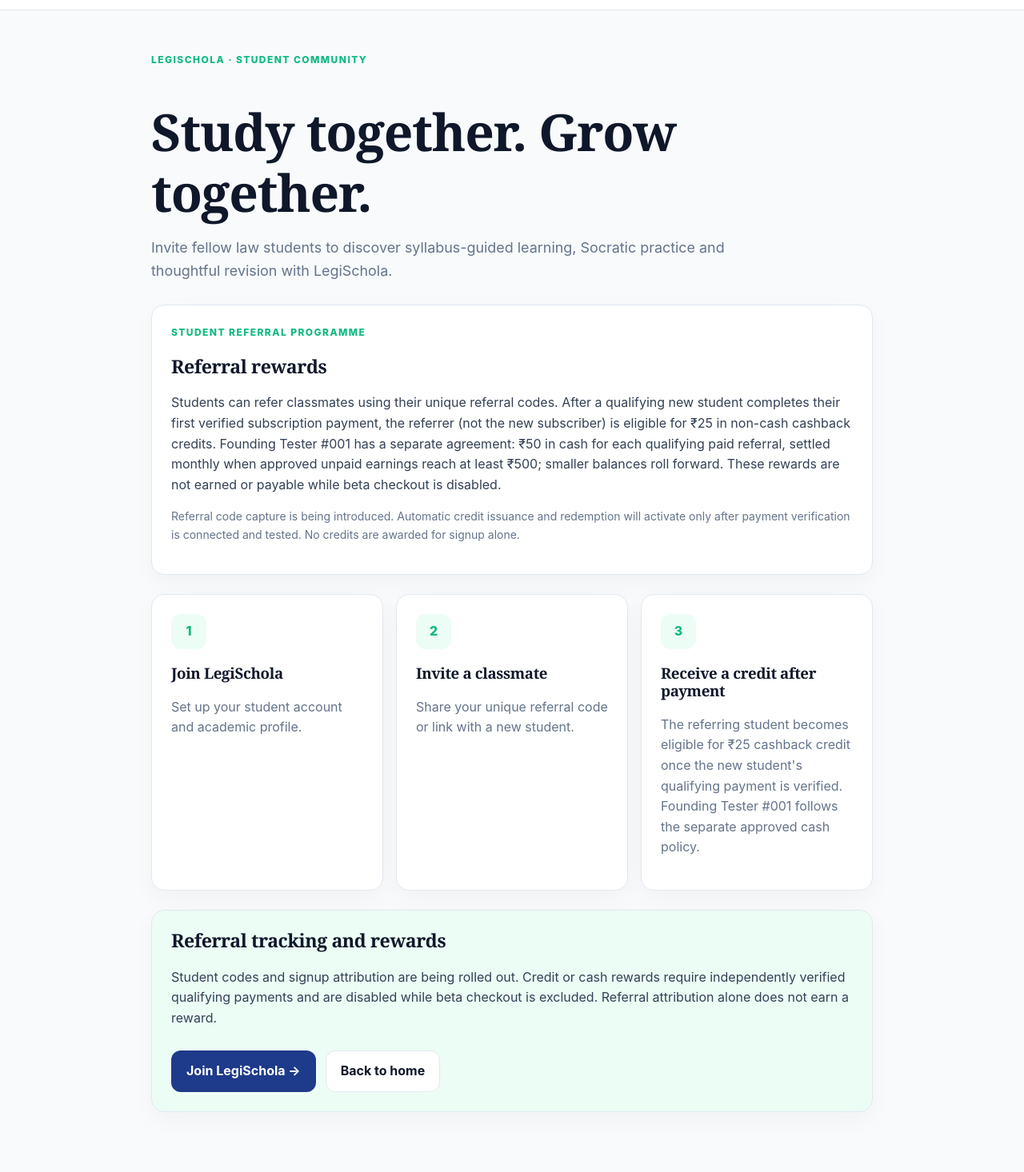
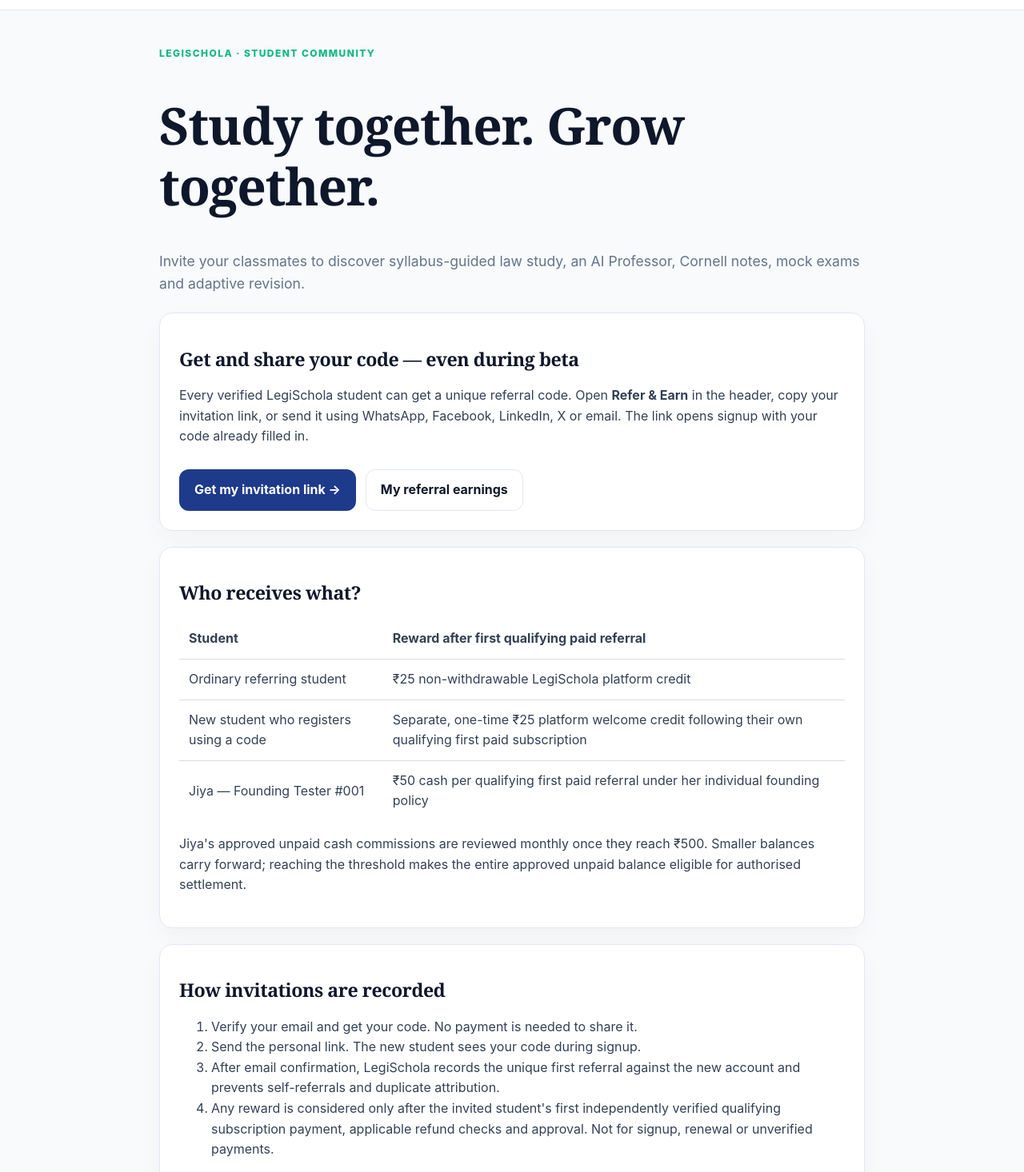
Before and after one commit to XyLyX/legischola, a Next.js app: page /referral in a window 1280 px wide. Shown: the part 64-1530 px from the top of the page at 80% size. Built offline with nearby package versions, Linux system fonts and the light colour scheme; no server answers.

Commit message:
Align public referral policy and sharing instructions with independently tracked invitations and verified-payment-only rewards

```diff
--- a/app/referral/page.tsx
+++ b/app/referral/page.tsx
@@ -1,31 +1,43 @@
 import Link from "next/link";
-import type { Metadata } from "next";
+import type {Metadata} from "next";
+import {referralPolicy} from "../../lib/referral-policy";
 
-export const metadata: Metadata = {
-  title: "Refer a Friend | LegiSchola",
-  description: "Learn how LegiSchola referral credits work.",
+export const metadata:Metadata={
+ title:"Refer a Friend",
+ description:"Get your unique LegiSchola referral code and invite classmates. Referral tracking works in beta; rewards require verified eligible paid subscriptions.",
+ alternates:{canonical:"https://legischola.com/referral"},
+ openGraph:{title:"Invite a friend to LegiSchola",description:"Learn how student referral codes, invitations and future paid-subscription rewards work.",url:"https://legischola.com/referral"},
 };
-
-export default function ReferralPage() {
-  return <main className="shell" style={{paddingTop:52,paddingBottom:80,maxWidth:950}}>
-    <div className="eyebrow">LegiSchola · Student community</div>
-    <h1 style={{marginBottom:12}}>Study together. Grow together.</h1>
-    <p className="muted" style={{fontSize:"1.12rem",maxWidth:720}}>Invite fellow law students to discover syllabus-guided learning, Socratic practice and thoughtful revision with LegiSchola.</p>
-    <section className="card" style={{marginTop:28}}>
-      <div className="eyebrow">Student referral programme</div>
-      <h2>Referral rewards</h2>
-      <p>Students can refer classmates using their unique referral codes. After a qualifying new student completes their first verified subscription payment, the referrer (not the new subscriber) is eligible for ₹25 in non-cash cashback credits. Founding Tester #001 has a separate agreement: ₹50 in cash for each qualifying paid referral, settled monthly when approved unpaid earnings reach at least ₹500; smaller balances roll forward. These rewards are not earned or payable while beta checkout is disabled.</p>
-      <p className="muted" style={{fontSize:14}}>Referral code capture is being introduced. Automatic credit issuance and redemption will activate only after payment verification is connected and tested. No credits are awarded for signup alone.</p>
-    </section>
-    <div className="feature-grid" style={{marginTop:24,marginBottom:24}}>
-      <article className="card"><span className="feature-icon">1</span><h3>Join LegiSchola</h3><p className="muted">Set up your student account and academic profile.</p></article>
-      <article className="card"><span className="feature-icon">2</span><h3>Invite a classmate</h3><p className="muted">Share your unique referral code or link with a new student.</p></article>
-      <article className="card"><span className="feature-icon">3</span><h3>Receive a credit after payment</h3><p className="muted">The referring student becomes eligible for ₹25 cashback credit once the new student's qualifying payment is verified. Founding Tester #001 follows the separate approved cash policy.</p></article>
-    </div>
-    <div className="card" style={{background:"var(--teal-soft)"}}>
-      <h2 style={{marginTop:0}}>Referral tracking and rewards</h2>
-      <p>Student codes and signup attribution are being rolled out. Credit or cash rewards require independently verified qualifying payments and are disabled while beta checkout is excluded. Referral attribution alone does not earn a reward.</p>
-      <div className="actions"><Link className="btn btn-primary" href="/onboarding">Join LegiSchola →</Link><Link className="btn btn-secondary" href="/">Back to home</Link></div>
-    </div>
-  </main>;
+export default function ReferralPage(){
+ return <main className="shell" style={{paddingTop:44,paddingBottom:80,maxWidth:930}}>
+  <div className="eyebrow">LEGISCHOLA · STUDENT COMMUNITY</div>
+  <h1>Study together. Grow together.</h1>
+  <p className="muted" style={{fontSize:"1.1rem"}}>Invite your classmates to discover syllabus-guided law study, an AI Professor, Cornell notes, mock exams and adaptive revision.</p>
+  <section className="card" style={{marginTop:22}}>
+   <h2>Get and share your code — even during beta</h2>
+   <p>Every verified LegiSchola student can get a unique referral code. Open <strong>Refer &amp; Earn</strong> in the header, copy your invitation link, or send it using WhatsApp, Facebook, LinkedIn, X or email. The link opens signup with your code already filled in.</p>
+   <div className="actions"><Link className="btn btn-primary" href="/share-referral">Get my invitation link →</Link><Link className="btn btn-secondary" href="/rewards">My referral earnings</Link></div>
+  </section>
+  <section className="card" style={{marginTop:20}}>
+   <h2>Who receives what?</h2>
+   <div style={{overflowX:"auto"}}><table style={{width:"100%",borderCollapse:"collapse",textAlign:"left"}}>
+    <thead><tr><th style={{padding:12}}>Student</th><th style={{padding:12}}>Reward after first qualifying paid referral</th></tr></thead>
+    <tbody>
+     <tr><td style={{padding:12,borderTop:"1px solid #ddd"}}>Ordinary referring student</td><td style={{padding:12,borderTop:"1px solid #ddd"}}>₹{referralPolicy.standardReferrerCreditPaise/100} non-withdrawable LegiSchola platform credit</td></tr>
+     <tr><td style={{padding:12,borderTop:"1px solid #ddd"}}>New student who registers using a code</td><td style={{padding:12,borderTop:"1px solid #ddd"}}>Separate, one-time ₹{referralPolicy.referredStudentWelcomeCreditPaise/100} platform welcome credit following their own qualifying first paid subscription</td></tr>
+     <tr><td style={{padding:12,borderTop:"1px solid #ddd"}}>Jiya — Founding Tester #001</td><td style={{padding:12,borderTop:"1px solid #ddd"}}>₹{referralPolicy.foundingReferrerCashPaise/100} cash per qualifying first paid referral under her individual founding policy</td></tr>
+    </tbody></table></div>
+   <p>Jiya's approved unpaid cash commissions are reviewed monthly once they reach ₹{referralPolicy.foundingCashPayoutThresholdPaise/100}. Smaller balances carry forward; reaching the threshold makes the entire approved unpaid balance eligible for authorised settlement.</p>
+  </section>
+  <section className="card" style={{marginTop:20}}>
+   <h2>How invitations are recorded</h2>
+   <ol>
+    <li>Verify your email and get your code. No payment is needed to share it.</li>
+    <li>Send the personal link. The new student sees your code during signup.</li>
+    <li>After email confirmation, LegiSchola records the unique first referral against the new account and prevents self-referrals and duplicate attribution.</li>
+    <li>Any reward is considered only after the invited student's first independently verified qualifying subscription payment, applicable refund checks and approval. Not for signup, renewal or unverified payments.</li>
+   </ol>
+   <p className="muted"><strong>Beta status:</strong> Subscription checkout, credit redemption and cash payouts are not enabled. Invitation links, code capture and referral attribution work without them. Neither a registered invitation nor a displayed ₹0 balance means that a payment has occurred.</p>
+  </section>
+ </main>;
 }
```
